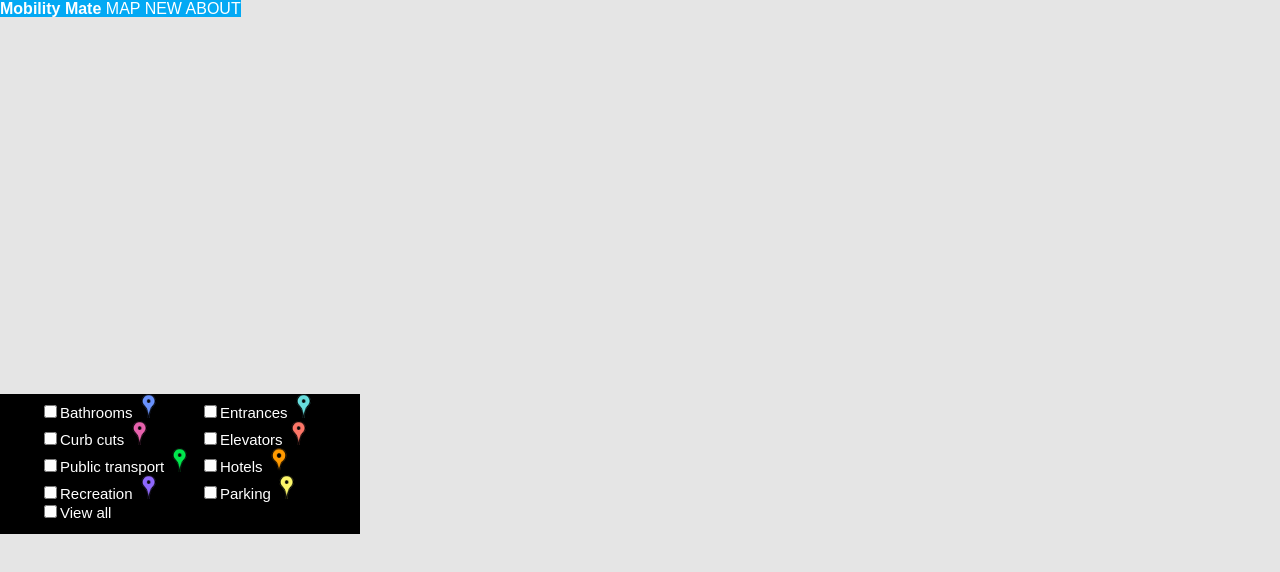
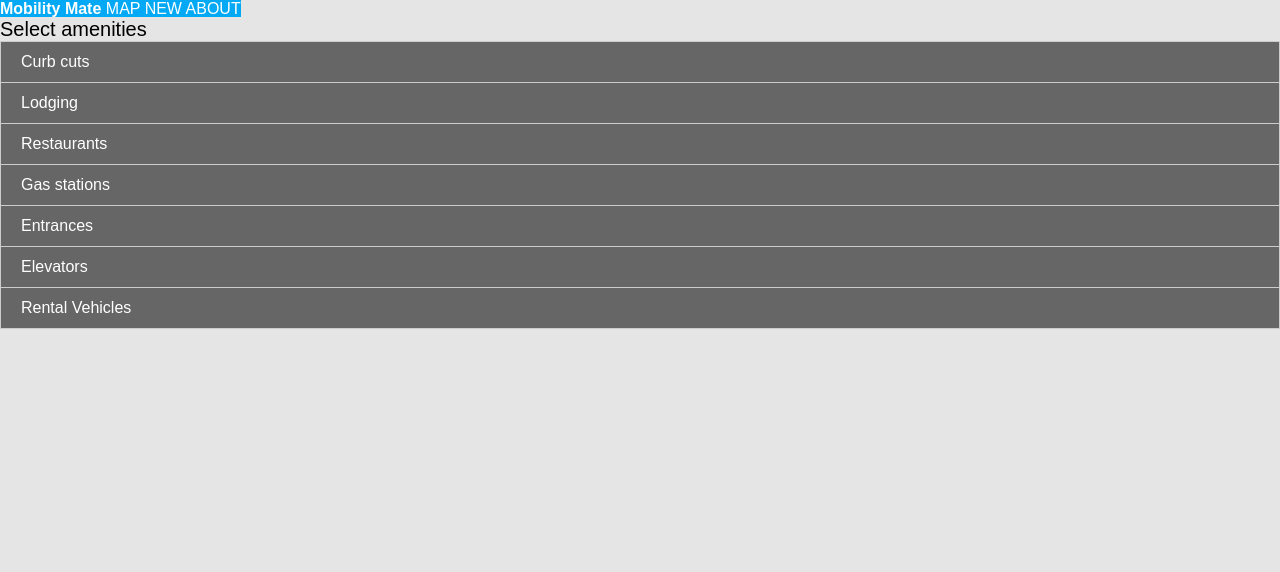
Before and after one commit to Radcliffe/MobilityMate, a plain HTML site: page index.html in a window 1280 px wide. Drawn offline with nearby package versions, Linux system fonts and the light colour scheme; some packages are replaced by stand-ins of ours.

Commit message:
multiselect

```diff
--- a/index.html
+++ b/index.html
@@ -14,10 +14,14 @@
         }
 
         #map-canvas {
-            height: 360px;
+            height: 500px;
             margin: 0;
             padding: 0;
             display: block;
+        }
+
+        .heading {
+            font-size: 20px;
         }
 
         .checkbox-grid li {
@@ -84,6 +88,29 @@
             font-size: 17px;
         }
 
+        .list {
+          display: block;
+          border: 1px solid #ccc;
+          border-bottom: none;
+          background: #666;
+          color: white;
+          list-style: none;
+          margin: 0;
+          padding: 0;
+        }
+
+        .list > * {
+          height: 40px;
+          line-height: 40px;
+          padding: 0 20px;
+          border-bottom: 1px solid #ccc;
+        }
+
+        .list > *.core-selected {
+          background: #333;
+        }
+
+
     </style>
     <title>Mobility Mate</title>
     <meta name="viewport" content="width=device-width, initial-scale=1.0">
@@ -101,6 +128,7 @@
     <link rel="import" href="components/paper-input/paper-input-decorator.html">
     <link rel="import" href="components/paper-button/paper-button.html">
     <link rel="import" href="components/paper-dropdown-menu/paper-dropdown-menu.html">
+    <link rel="import" href="components/core-collapse/core-collapse.html">
     <link rel="shortcut icon" href="icons/favicon.ico">
     <script type="text/javascript" src="scripts/main.js"></script>
 </head>
@@ -117,6 +145,19 @@
         </paper-tabs>
 
     </core-toolbar>
+    <div class="heading" onclick="toggle()">Select amenities</div>
+    <core-collapse>
+        <core-selector class="list" selected="{{multiSelected}}" multi>
+            <div>Curb cuts</div>
+            <div>Lodging</div>
+            <div>Restaurants</div>
+            <div>Gas stations</div>
+            <div>Entrances</div>
+            <div>Elevators</div>
+            <div>Rental Vehicles</div>
+        </core-selector>
+    </core-collapse>
+
     <div id="addData">
         <paper-button onclick="buttonClick()" raised>Get location</paper-button>
         <br>
@@ -130,14 +171,13 @@
         Amenity:<br>
         <select name="amenity">
             <option value="-1"></option>
-            <option value="0">Bathroom</option>
-            <option value="1">Entrance</option>
-            <option value="2">Curb cut</option>
-            <option value="3">Elevator</option>
-            <option value="4">Public transport</option>
-            <option value="5">Hotel</option>
-            <option value="6">Recreation</option>
-            <option value="7">Parking</option>
+            <option value="0">Curb cuts</option>
+            <option value="1">Lodging</option>
+            <option value="2">Restaurants</option>
+            <option value="3">Gas stations</option>
+            <option value="4">Entrances</option>
+            <option value="5">Elevators</option>
+            <option value="6">Rental vehicles</option>
         </select>
         <paper-input-decorator label="Notes (optional)" floatingLabel>
             <input id="notes" is="core-input"></input>
@@ -146,28 +186,6 @@
         <paper-button raised class="colored" onclick="submit()">Submit</paper-button>
     </div>
     <div id="map-canvas"></div>
-    <footer class="site-footer">
-        <ul class="checkbox-grid">
-            <li><input type="checkbox" class="check" name="text1" id="check1" value="0"/><label
-                    for="check1">Bathrooms</label>
-                <img src="icons/blue-dot.png" height="24"></li>
-            <li><input type="checkbox" class="check" name="text2" value="1"/><label>Entrances</label>
-                <img src="icons/ltblue-dot.png" height="24"></li>
-            <li><input type="checkbox" class="check" name="text3" value="2"/><label>Curb cuts</label>
-                <img src="icons/pink-dot.png" height="24"></li>
-            <li><input type="checkbox" class="check" name="text4" value="3"/><label>Elevators</label>
-                <img src="icons/red-dot.png" height="24"></li>
-            <li><input type="checkbox" class="check" name="text5" value="4"/><label>Public transport</label>
-                <img src="icons/green-dot.png" height="24"></li>
-            <li><input type="checkbox" class="check" name="text6" value="5"/><label>Hotels</label>
-                <img src="icons/orange-dot.png" height="24"></li>
-            <li><input type="checkbox" class="check" name="text7" value="6"/><label>Recreation</label>
-                <img src="icons/purple-dot.png" height="24"></li>
-            <li><input type="checkbox" class="check" name="text8" value="7"/><label>Parking</label>
-                <img src="icons/yellow-dot.png" height="24"></li>
-            <li><input type="checkbox" id="selectAll" name="text9" value="99"/><label>View all</label></li>
-        </ul>
-    </footer>
 </core-header-panel>
 <script>
     var lat = 45;
@@ -179,6 +197,8 @@
             $('#map-canvas').hide(250);
             $('#addData').show(250);
             $('footer').hide(250)
+            var collapse = document.querySelector('core-collapse');
+            collapse.toggle();
         } else if (tabs.selected == 'map') {
             $('#map-canvas').show(250);
             $('#addData').hide(250);
@@ -203,6 +223,7 @@
         color = parseInt($('select').val());
         notes = $('#notes').val();
         data = {latitude: lat, longitude: lng, amenity: color};
+        console.log('post data = ', data);
         if (color >= 0) {
             data = {latitude: lat, longitude: lng, amenity: color, notes: notes};
             $.post("/add", data, getMarkers);
--- a/scripts/main.js
+++ b/scripts/main.js
@@ -81,7 +81,24 @@ function setMarkers(result) {
             for (var i = 0; i < N; i++) {
                 allMarkers[i].setVisible(this.checked)
             }
-        });
+    });
+
+    var selector = document.querySelector('core-selector');
+
+    selector.addEventListener('core-select', function(e) {
+        var selected = selector.selected;
+        for (var i = 0; i < N; i++) {
+           var visible = false;
+           if ($.inArray(locations[i].color, selected) > -1)
+              visible = true;
+           allMarkers[i].setVisible(visible);
+        }
+    });
+}
+
+function toggle() {
+    var collapse = document.querySelector('core-collapse');
+    collapse.toggle();
 }
 
 google.maps.event.addDomListener(window, 'load', getCurrentPosition);
```
Also changed, not shown: 1 other file.
